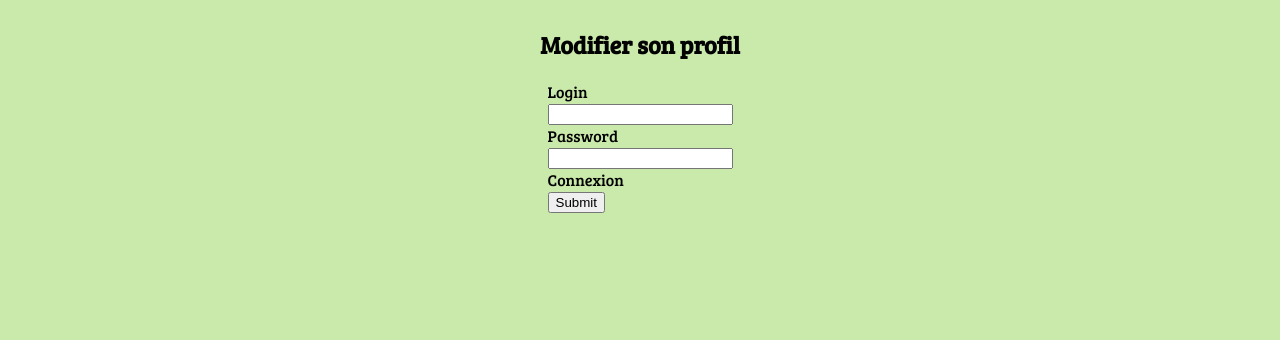
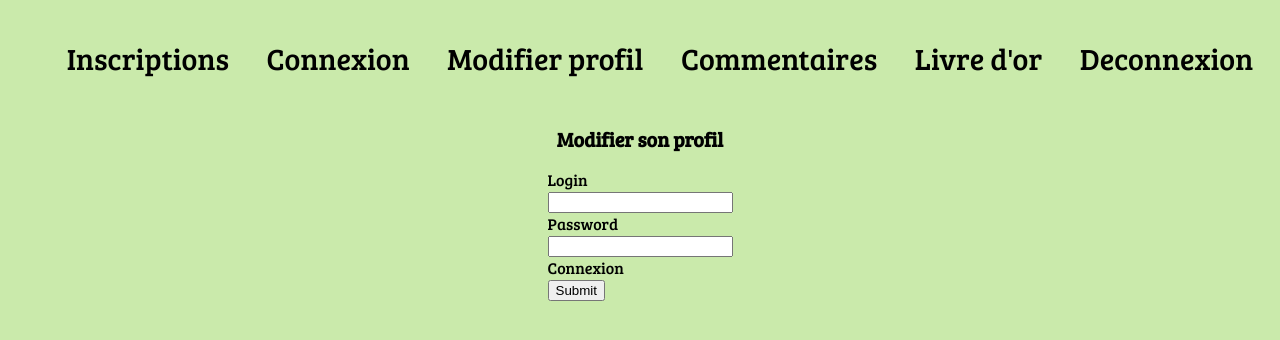
Before and after one commit to christophe-ceccaldi/livre-or, a PHP site: page /livre-or/profil.php in a window 1280 px wide. Shown: the top 340 px of the page. Run offline with PHP 8.4, Linux system fonts and the light colour scheme; the visitor is signed in with stand-in values (Sample User, id 1); data that the repository does not hold is empty.

Commit message:
nouvelle page inscriptiuon à décliner

```diff
--- a/index.css
+++ b/index.css
@@ -9,6 +9,7 @@ body {
 }
 /*width of my header*/
 header{
+    font-size: 30px;
     width: 100%
     ;
 }
@@ -27,7 +28,7 @@ ul {
 }
 
 /* layout and style of my link in my nav*/
-a{
+nav a{
     text-decoration: none;
     color: inherit;
     justify-content: space-between;
--- a/index.php
+++ b/index.php
@@ -20,10 +20,12 @@
                     <li><a href="http://localhost/livre-or//profil.php">Modifier profil</a></li>
                     <li><a href="http://localhost/livre-or//commentaires.php">Commentaires</a></li>
                     <li><a href="http://localhost/livre-or//livre-or.php">Livre d'or</a></li>
-                    <!--rajouter page pour commentaire et livre d'or dans nav-->
+                    <li><a href="http://localhost/livre-or//deconnexion.php">Deconnexion</a></li>
                 </ul >
+
             </nav>
         </header>
 
+
     </body>
 </html>
--- a/inscription.css
+++ b/inscription.css
@@ -1,7 +1,41 @@
 body {
-    background-color: rgb(202, 234, 171);
+    background-color:  rgb(202, 234, 171);
     font-family: 'Bree Serif', serif;
+    display: flex;
+    align-items: center;
+    flex-direction: column;
 }
+/*width of my header*/
+header{
+    display: flex;
+    font-size: 30px;
+    width: 100%;
+}
+    /*layout and width of my nav*/
+nav{
+    display: flex;
+    justify-content: space-around;
+    width: 100%;
+}
+
+/* layout of my ul from my nav*/
+ul {
+    display: flex;
+    justify-content: space-around;
+    list-style: none;
+    width: 100%
+}
+
+/* layout and style of my link in my nav*/
+nav a{
+    text-decoration: none;
+    color: inherit;
+    justify-content: space-between;
+    align-items: center;
+
+}
+
+
 /*layout of my form*/
 form{
     display: flex;
@@ -12,6 +46,11 @@ body {
 thead, th {
 
     padding: 8px;
+
+}
+
+h2{
+    font-size: 20px;
 
 }
 
--- a/profil.css
+++ b/profil.css
@@ -0,0 +1,73 @@
+/*bg color, font and layout of index*/
+body {
+    background-color:  rgb(202, 234, 171);
+    /*font-size: 30px;*/
+    font-family: 'Bree Serif', serif;
+    display: flex;
+    align-items: center;
+    flex-direction: column;
+}
+/*width of my header*/
+header{
+    font-size: 30px;
+    width: 100%
+    ;
+}
+    /*layout and width of my nav*/
+nav{
+    display: flex;
+    justify-content: space-around;
+    width: 100%;
+}
+/* layout of my ul from my nav*/
+ul {
+    display: flex;
+    justify-content: space-around;
+    list-style: none;
+    width: 100%
+}
+
+/* layout and style of my link in my nav*/
+nav a{
+    text-decoration: none;
+    color: inherit;
+    justify-content: space-between;
+    align-items: center;
+
+}
+/*layout of my form*/
+form{
+    display: flex;
+    flex-direction: column;
+
+}
+
+thead, th {
+
+    padding: 8px;
+
+}
+
+h2{
+    font-size: 20px;
+
+}
+
+/*layout with flex my form input (field)*/
+.mama01{
+display: flex;
+align-items: center;
+align-content: stretch;
+flex-wrap: nowrap;
+flex-direction: column;
+}
+/* width of my form*/
+form{
+width: min-content;
+}
+/*layout of values to fill*/
+label span{
+width: 100px;
+display: inline-block;
+
+}
--- a/profil.php
+++ b/profil.php
@@ -49,7 +49,7 @@ if (isset($_POST['submit'])){
         //$dblogin = $users[0];
 
 
-        //pour chaque utilisateurs qui possède un login autorisent les a modifier leurs profils//
+
 
 
     }
@@ -62,12 +62,25 @@ if (isset($_POST['submit'])){
         <meta charset="UTF-8">
         <meta http-equiv="X-UA-Compatible" content="IE=edge">
         <meta name="viewport" content="width=device-width, initial-scale=1.0">
-        <link rel="stylesheet" href="inscription.css">
+        <link rel="stylesheet" href="profil.css">
         <link rel="preconnect" href="https://fonts.googleapis.com">
         <link rel="preconnect" href="https://fonts.gstatic.com" crossorigin>
         <link href="https://fonts.googleapis.com/css2?family=Bree+Serif&display=swap" rel="stylesheet">
         <title>Modifier son profil</title>
   </head>
+  <header>
+            <nav>
+                <ul>
+                    <li><a href="http://localhost/livre-or/inscription.php">Inscriptions</a></li>
+                    <li><a href="http://localhost/livre-or//connexion.php">Connexion</a></li>
+                    <li><a href="http://localhost/livre-or//profil.php">Modifier profil</a></li>
+                    <li><a href="http://localhost/livre-or//commentaires.php">Commentaires</a></li>
+                    <li><a href="http://localhost/livre-or//livre-or.php">Livre d'or</a></li>
+                    <li><a href="http://localhost/livre-or//deconnexion.php">Deconnexion</a></li>
+                </ul >
+
+            </nav>
+  </header>
     <body class ="mama01">
 
 
```
Also changed, not shown: commentaires.css (+51 -14 lines), commentaires.php (+13 -0 lines), connexion.css (+43 -0 lines), connexion.php (+16 -8 lines), inscription.php (+50 -17 lines), livre-or.css (+53 -1 lines), livre-or.php (+18 -8 lines). Lines whose indentation alone changed are shown as unchanged.
